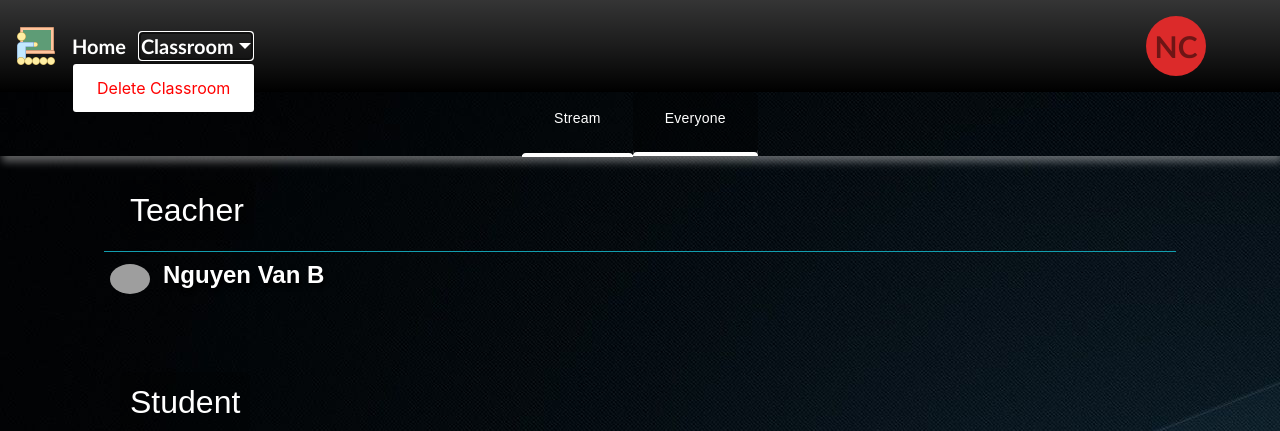
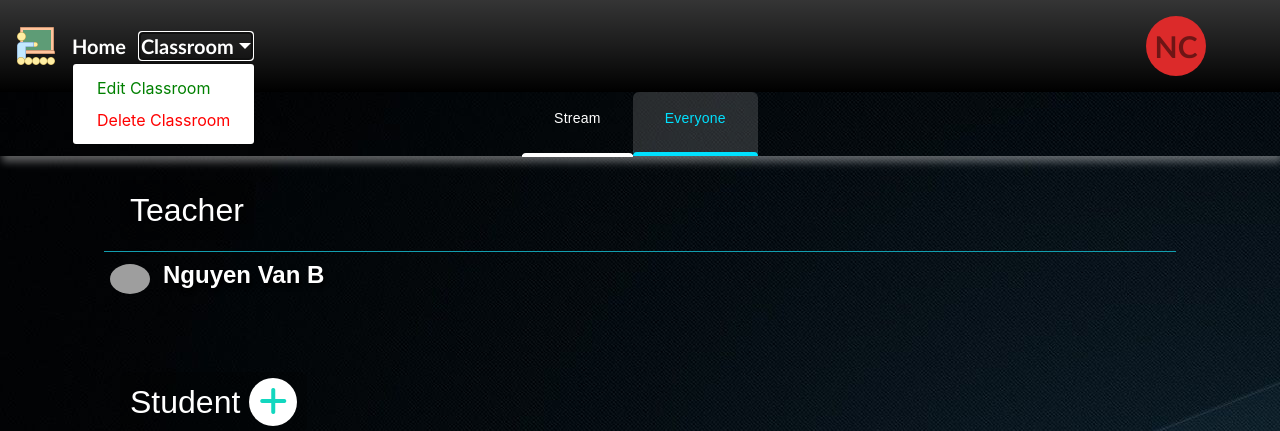
Before and after one commit to vinhnk3100/classroom_project, a PHP site: page /myownclassroom/pages/classroom_everyone.php?id=class1122 in a window 1280 px wide, after a click on "Classroom". Shown: the top 431 px of the page. Run offline with PHP 8.4, Linux system fonts and the light colour scheme; a user stored in the database is signed in; data comes from the database, SQL or seed files in the repository; data that the repository does not hold is empty; some libraries are stand-ins or nearby versions; grey boxes are pictures that could not be loaded.

Commit message:
Update
update function, delete classroom, edit classroom

```diff
--- a/pages/actions/return_password.php
+++ b/pages/actions/return_password.php
@@ -3,6 +3,7 @@
 
     $headers = 'From: eclassroom.me@gmail.com' . "\r\n" .
         'MIME-Version: 1.0' . "\r\n" .
+
         'Content-Type: text/html; charset=utf-8';
 
     //===================================== Connect to Database =====================================
--- a/pages/actions/role_validation.php
+++ b/pages/actions/role_validation.php
@@ -8,7 +8,6 @@
 
         $query = "SELECT * FROM users WHERE user_id = '$uid'";
         $result = mysqli_query($db,$query);
-        $rows = mysqli_fetch_assoc($result);
 
         if(mysqli_num_rows($result) == 1){
             $_SESSION['saveMsg'] = $role;
--- a/pages/classroom_everyone.php
+++ b/pages/classroom_everyone.php
@@ -100,6 +100,15 @@ require("Initials.php");
         <div class="divline">
             <h2 class="colorlist giaovien">
                 Student
+
+                <!-- ======= ADD STUDENTS ========= -->
+                <?php
+                    if($_SESSION['role'] == "adm" || $_SESSION['role'] == "tea"){
+                        echo "<a href=\"#modal-invite-classroom\" data-toggle='modal' class=\"round-btn-cyan\"><i class=\"fa fa-plus\" aria-hidden=\"true\"></i></a>";
+                    }
+                ?>
+                <!-- ============================== -->
+
             </h2>
         </div>
         <table class="tablexpen">
--- a/pages/css/classroom-stream.css
+++ b/pages/css/classroom-stream.css
@@ -494,11 +494,11 @@ input[type=submit]
 }
 .nav_bar_2_text_a
 {
-    background-color: rgba(0, 0, 0, 0.38);
+    background-color: rgba(255, 255, 255, 0.15);
     border-radius: 6px;
     display: flex;
     position: relative;
-    color: #ffffff;
+    color: #00e1ff;
     height: 4rem;
     padding: 1rem 2rem 1rem 2rem;
     text-decoration: none;
@@ -517,7 +517,6 @@ input[type=submit]
 
 .nav_bar_2_item:hover{
     text-decoration: none;
-    color: red;
 }
 
 .nav_bar_2_text_a::after
@@ -575,6 +574,7 @@ input[type=submit]
 
 .nav_bar_2_text_b:hover{
     text-decoration: none;
+    color: deepskyblue;
 }
 
 /* ============================ BUTTON ================================= */
@@ -584,7 +584,26 @@ input[type=submit]
 }
 
 .delete-class-btn{
-    color: red;
+    color: #ff0000;
+}
+
+.delete-class-btn:hover{
+    transition: 0.2s ease-in-out;
+    background-color: #616161;
+    color: #ff0000;
+    text-shadow: 2px 2px 5px #800000;
+}
+
+.edit-class-btn{
+    transition: 0.2s ease-in-out;
+    color: green;
+}
+
+.edit-class-btn:hover{
+    transition: 0.2s ease-in-out;
+    background-color: #616161;
+    color: #0fba00;
+    text-shadow: 2px 2px 5px green;
 }
 
 /* ============================= DROPDOWN MENU ========================= */
--- a/pages/function/nav-bar-action-home.php
+++ b/pages/function/nav-bar-action-home.php
@@ -18,8 +18,8 @@
                             // Check if admin, teacher, student
                             if (isset($_SESSION['role'])){
                                 if($_SESSION['role'] == 'adm'){
-                                    echo "<a href=\"#modal-create-classroom\" class=\"dropdown-item btn btn-default btn-rounded trigger-btn\" data-toggle=\"modal\">Create classroom</a>";
-                                    echo "<a href=\"#modal-join-classroom\" class=\"dropdown-item btn btn-default btn-rounded trigger-btn\" data-toggle=\"modal\">Join classroom</a>";
+                                    echo "<a href=\"#modal-create-classroom\" class=\"edit-class-btn dropdown-item btn btn-default btn-rounded trigger-btn\" data-toggle=\"modal\">Create classroom</a>";
+                                    echo "<a href=\"#modal-join-classroom\" class=\"edit-class-btn dropdown-item btn btn-default btn-rounded trigger-btn\" data-toggle=\"modal\">Join classroom</a>";
                                     echo "<div class=\"dropdown-divider\"></div>
                                         <a class=\"dropdown-item\" href=\"manage.php\">Manage users</a>";
                                 }elseif ($_SESSION['role'] == 'tea'){
@@ -31,7 +31,6 @@
                         </div>
                     </li>
                 </ul>
-                <!-- Modal for CREATE CLASSROOM  -->
 
                 <!--=================================================================================================================-->
                 <!--=================================================================================================================-->
--- a/pages/function/nav-bar-actions-class.php
+++ b/pages/function/nav-bar-actions-class.php
@@ -20,8 +20,10 @@
                         // =================================================== ROLE ACTION ===============================================
                         if (isset($_SESSION['role'])){
                             if($_SESSION['role'] == 'adm'){
+                                echo "<a href=\"#modal-edit-classroom\" data-toggle='modal' class=\"edit-class-btn dropdown-item \">Edit Classroom</a>";
                                 echo "<a href=\"#modal-delete-classroom\" data-toggle='modal' class=\"delete-class-btn dropdown-item \">Delete Classroom</a>";
                             }elseif ($_SESSION['role'] == 'tea'){
+                                echo "<a href=\"#modal-edit-classroom\" data-toggle='modal' class=\"edit-class-btn dropdown-item \">Edit Classroom</a>";
                                 echo "<a href=\"#modal-delete-classroom\" data-toggle='modal' class=\"delete-class-btn dropdown-item \">Delete Classroom</a>";
                             }
                         }?>
@@ -58,6 +60,72 @@
             <!--=================================================================================================================-->
             <!--=================================================================================================================-->
 
+            <!-- Modal FOR CREATE CLASSROOM -->
+            <div id="modal-edit-classroom" class="modal fade">
+                <div class="modal-dialog">
+                    <div class="modal-content">
+                        <div class="modal-header">
+                            <h4 class="modal-title">Edit classroom</h4>
+                            <button type="button" class="close" data-dismiss="modal" aria-hidden="true">&times;</button>
+                        </div>
+                        <div class="modal-body">
+                            <!--./actions/class_create.php-->
+                            <form action="./actions/edit_classroom.php?id=<?php echo $classid?>" method="post">
+                                <div class="form-group">
+                                    <label for="edit_classname">Classroom Name</label>
+                                    <input type="text" class="form-control" name="edit_classname" id="" value="<?php echo $rowsClass['className']?>" required="required">
+                                </div>
+                                <div class="form-group">
+                                    <label for="edit_class_subject">Subject</label>
+                                    <input type="text" class="form-control" name="edit_class_subject" id="" value="<?php echo $rowsClass['subject']?>" required="required">
+                                </div>
+                                <div class="form-group">
+                                    <label for="edit_class_room">Class room</label>
+                                    <input type="text" class="form-control" name="edit_class_room" id="" value="<?php echo $rowsClass['classRoom']?>" required="required">
+                                </div>
+                                <div class="form-group">
+                                    <!-- <input type="hidden" name="btn_create_class"> -->
+                                    <!-- <button class="btn btn-primary btn-block btn-lg">Create</button>-->
+                                    <input type= "submit" class="btn btn-primary btn-block btn-lg" name = "btn_edit_class" id="btn_edit_class" value="Confirm Update">
+                                </div>
+                            </form>
+                        </div>
+                    </div>
+                </div>
+            </div>
+
+            <!-- Modal for CREATE CLASSROOM  -->
+
+            <!--=================================================================================================================-->
+            <!--=================================================================================================================-->
+
+            <!-- Modal FOR INVITE CLASSROOM -->
+            <div id="modal-invite-classroom" class="modal fade">
+                <div class="modal-dialog">
+                    <div class="modal-content">
+                        <div class="modal-header">
+                            <h4 class="modal-title">Invite Student to Join Classroom</h4>
+                            <button type="button" class="close" data-dismiss="modal" aria-hidden="false">&times;</button>
+                        </div>
+                        <div class="modal-body">
+                            <div></div>
+                            <br>
+                            <form action="./actions/add_student.php?id=<?php echo $classid?>" method="post">
+                                <div class="form-group">
+                                    <label for="student_email_invite">Student email</label>
+                                    <input type="email" class="form-control" name="student_email_invite" id="" placeholder="Enter student email" required="required">
+                                </div>
+                                <input type= "submit" class="btn color-green-btn" name = "btn_invite_class" id="btn_invite_class" value="Invite">
+                            </form>
+                        </div>
+                    </div>
+                </div>
+            </div>
+
+            <!--=================================================================================================================-->
+            <!--=================================================================================================================-->
+
+
             <!-- BUTTON LOGOUT - AVATAR ACCOUNT INFORMATION -->
 
             <ul class="navbar-nav margin-dropdown">
--- a/pages/home.php
+++ b/pages/home.php
@@ -19,6 +19,7 @@ if($_SESSION['fullname'] == null){
     <link rel="stylesheet" href="https://stackpath.bootstrapcdn.com/bootstrap/4.5.2/css/bootstrap.min.css" integrity="sha384-JcKb8q3iqJ61gNV9KGb8thSsNjpSL0n8PARn9HuZOnIxN0hoP+VmmDGMN5t9UJ0Z" crossorigin="anonymous">
     <link rel="stylesheet" href="./css/style.css">
     <link rel="stylesheet" href="./css/card-classroom.css">
+
     <link rel="stylesheet" type="text/css" href="./css/util.css">
     <link rel="stylesheet" type="text/css" href="./css/modal-form.css">
 </head>
```
Also changed, not shown: pages/actions/add_student.php (added, +25 -0 lines), pages/actions/edit_classroom.php (added, +43 -0 lines), pages/function/prevent_cross.php (added, +11 -0 lines).
